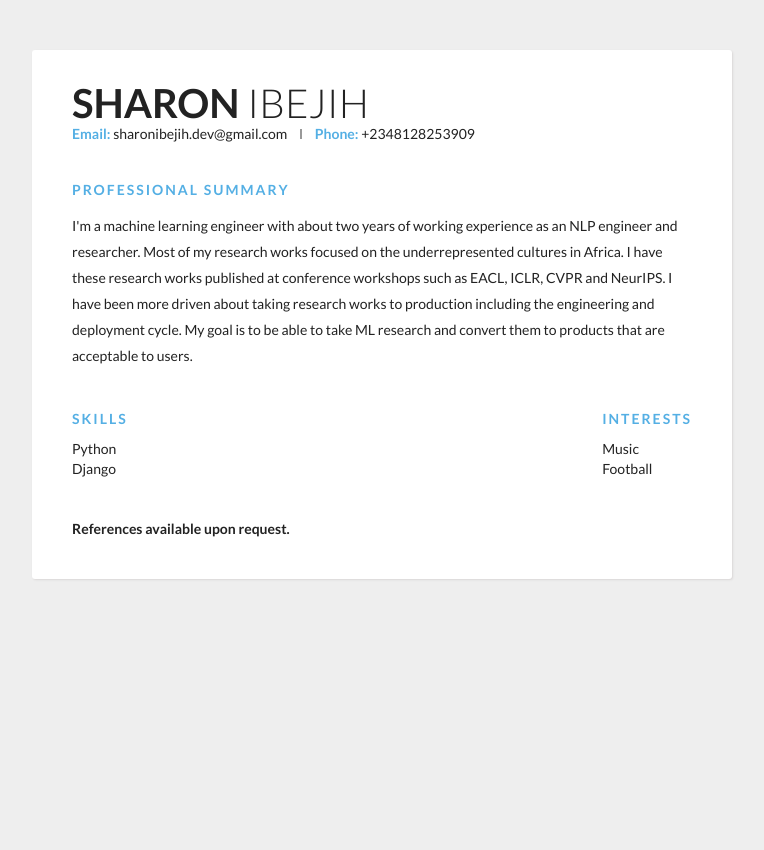
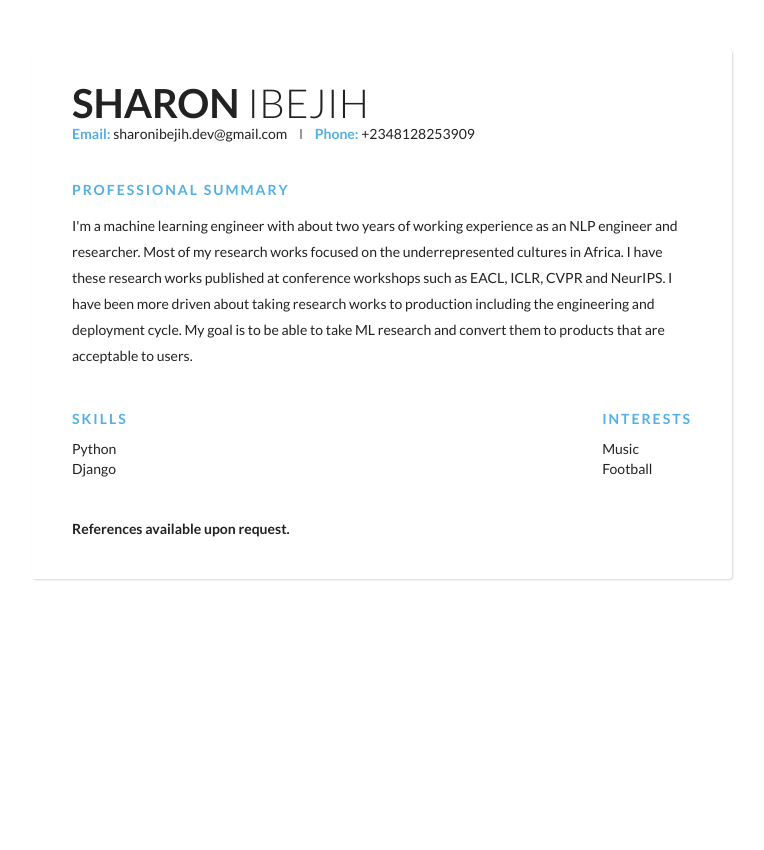
Before and after one commit to chukaibejih/Cver, a Django app: template cv/templates/cv/casual.html in a window 1280 px wide. Shown: the whole page, without its empty margins (258-1022 px from the left). Run offline with Django 4.2, Linux system fonts and the light colour scheme; the template is opened without the code that fills it: values that come from a table or form of the project are taken from there, others are empty; data comes from the database, SQL or seed files in the repository; both versions use the stored data as it was after the commit.

Commit message:
fixed errors

```diff
--- a/CVer/settings.py
+++ b/CVer/settings.py
@@ -48,6 +48,7 @@ INSTALLED_APPS = [
     'phonenumber_field',
     'rest_framework',
     'rest_framework_simplejwt',
+    'rest_framework_simplejwt.token_blacklist',
     'drf_yasg',
 ]
 
--- a/cv/templates/cv/casual.html
+++ b/cv/templates/cv/casual.html
@@ -27,7 +27,7 @@
 
 		body {
 		min-height: 100%;
-		background: #eee;
+		/* background: #eee; */
 		font-family: 'Lato', sans-serif;
 		font-weight: 400;
 		color: #222;
@@ -38,7 +38,7 @@
 
 		.container {
 		max-width: 700px;
-		background: #fff;
+		/* background: #fff; */
 		margin: 0px auto 0px;
 		box-shadow: 1px 1px 2px #DAD7D7;
 		border-radius: 3px;
--- a/requirements.txt
+++ b/requirements.txt
@@ -7,6 +7,8 @@ django-countries==7.3.2
 django-phonenumber-field==6.3.0
 django-renderpdf==3.0.1
 djangorestframework==3.13.1
+djangorestframework-simplejwt
+drf-yasg==1.20.0
 fonttools==4.37.1
 html5lib==1.1
 phonenumbers==8.12.54
```
Also changed, not shown: db.sqlite3, media/resume_samples/Screenshot_2022-09-03_at_10.15.54.png (added).
